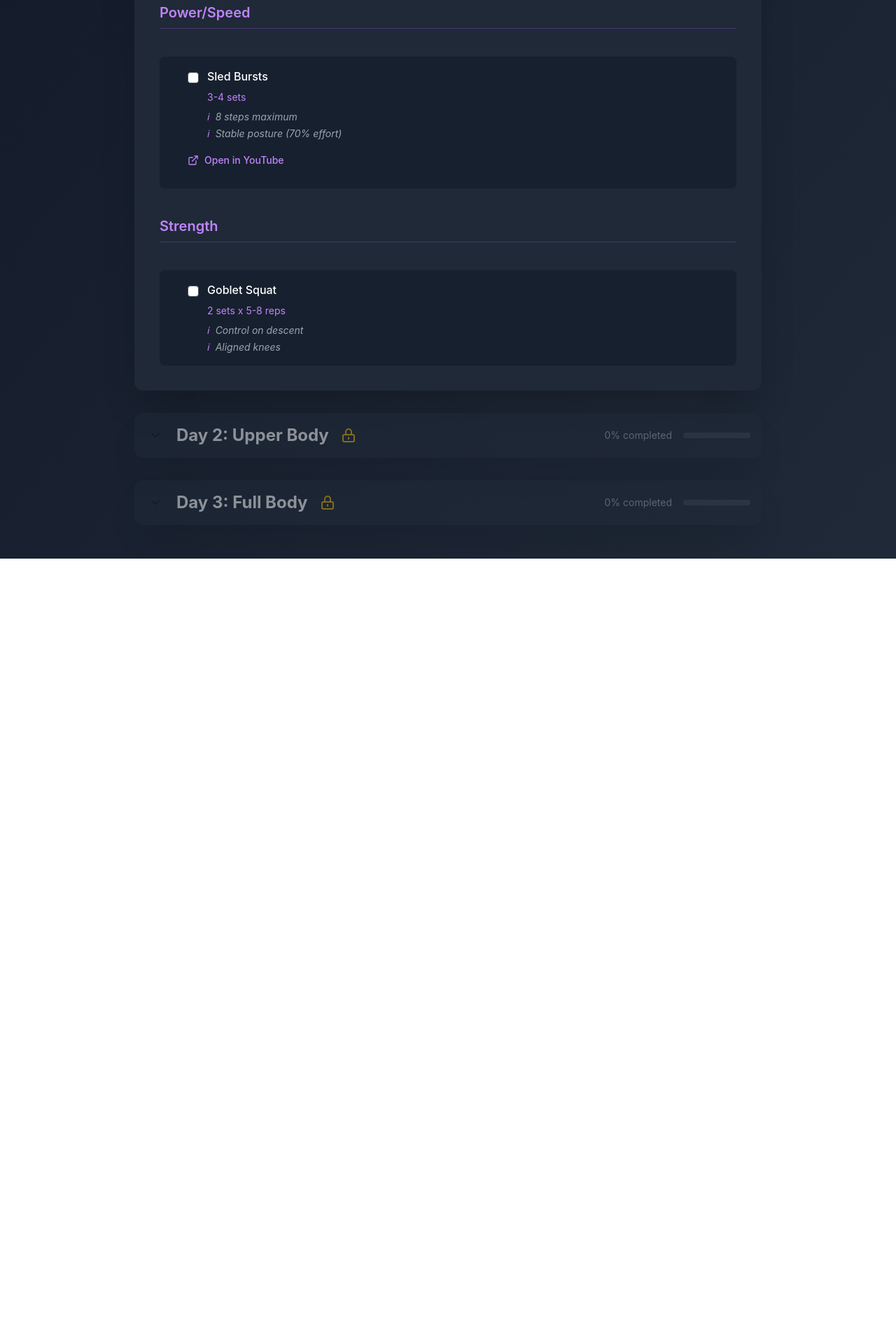
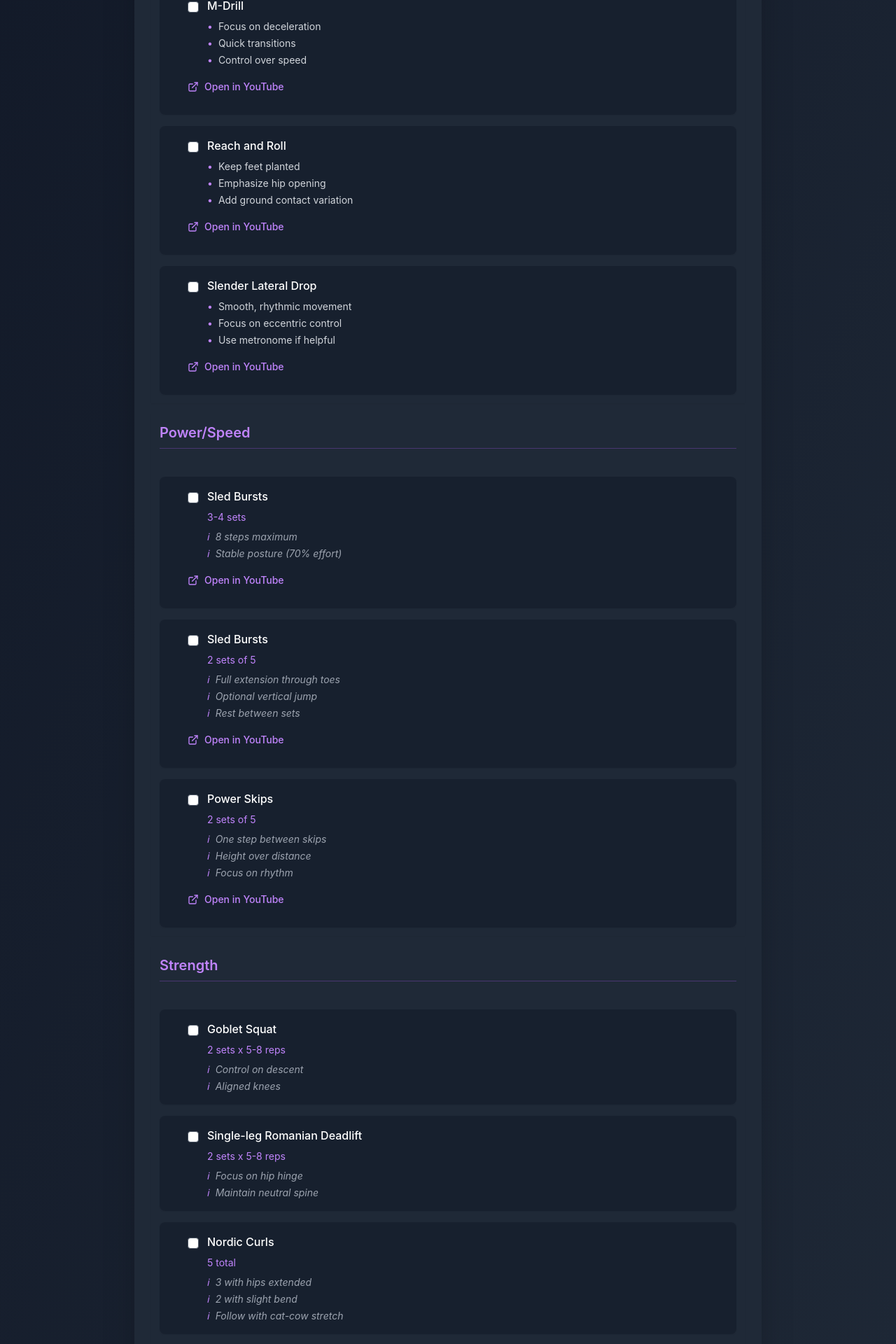
Before and after one commit to RElena85/lifestyle-workout, a React (Vite) app: page / in a window 1280 px wide. Shown: the part 861-2781 px from the top of the page at 70% size. Before the commit the page ends 1659 px from the top, so only its background shows below. Built offline with nearby package versions, Linux system fonts and the light colour scheme.

Commit message:
Day 1 complete

```diff
--- a/src/App.tsx
+++ b/src/App.tsx
@@ -2,6 +2,7 @@ import { useTranslation } from 'react-i18next';
 import './i18n/config';
 import { WorkoutDay } from './components/WorkoutDay';
 import { ButtonsBar } from './components/ButtonsBar/ButtonsBar';
+import React from 'react';
 
 function App() {
   const { t } = useTranslation();
--- a/src/i18n/locales/en/translations.json
+++ b/src/i18n/locales/en/translations.json
@@ -34,6 +34,33 @@
                   "(Optional) Push-up",
                   "Controlled return"
                 ]
+              },
+              "M-Drill": {
+                "title": "M-Drill",
+                "videoId": "ZY2ji_Ho0dA",
+                "steps": [
+                  "Focus on deceleration",
+                  "Quick transitions",
+                  "Control over speed"
+                ]
+              },
+              "ReachRoll": {
+                "title": "Reach and Roll",
+                "videoId": "ZY2ji_Ho0dA",
+                "steps": [
+                  "Keep feet planted",
+                  "Emphasize hip opening",
+                  "Add ground contact variation"
+                ]
+              },
+              "SlenderLateralDrop": {
+                "title": "Slender Lateral Drop",
+                "videoId": "ZY2ji_Ho0dA",
+                "steps": [
+                  "Smooth, rhythmic movement",
+                  "Focus on eccentric control",
+                  "Use metronome if helpful"
+                ]
               }
             }
           },
@@ -48,6 +75,26 @@
                   "8 steps maximum",
                   "Stable posture (70% effort)"
                 ]
+              },
+              "Slam": {
+                "title": "Sled Bursts",
+                "videoId": "J_V-0QZvwiM",
+                "sets": "2 sets of 5",
+                "notes": [
+                  "Full extension through toes",
+                  "Optional vertical jump",
+                  "Rest between sets"
+                ]
+              },
+              "Skips": {
+                "title": "Power Skips",
+                "videoId": "J_V-0QZvwiM",
+                "sets": "2 sets of 5",
+                "notes": [
+                  "One step between skips",
+                  "Height over distance",
+                  "Focus on rhythm"
+                ]
               }
             }
           },
@@ -60,6 +107,45 @@
                 "notes": [
                   "Control on descent",
                   "Aligned knees"
+                ]
+              },
+              "Deadlift": {
+                "title": "Single-leg Romanian Deadlift",
+                "sets": "2 sets x 5-8 reps",
+                "notes": [
+                  "Focus on hip hinge",
+                  "Maintain neutral spine"
+                ]
+              },
+              "Curls": {
+                "title": "Nordic Curls",
+                "sets": "5 total",
+                "notes": [
+                  "3 with hips extended",
+                  "2 with slight bend",
+                  "Follow with cat-cow stretch"
+                ]
+              },
+              "Press": {
+                "title": "Rotational Press",
+                "sets": "2 sets x 5-8 reps",
+                "notes": [
+                  "Focus on smooth movement",
+                  "Full hip rotation",
+                  "Moderate weight"
+                ]
+              }
+            }
+          },
+          "conditioning": {
+            "title": "Conditioning",
+            "exercises": {
+              "rowing": {
+                "title": "bike",
+                "notes": [
+                  "8-minute bike for max distance",
+                  "Maintain posture throughout",
+                  "Reduce intensity if form breaks"
                 ]
               }
             }
```
Also changed, not shown: 1 other file (tests, documents, lock files or other folders).
